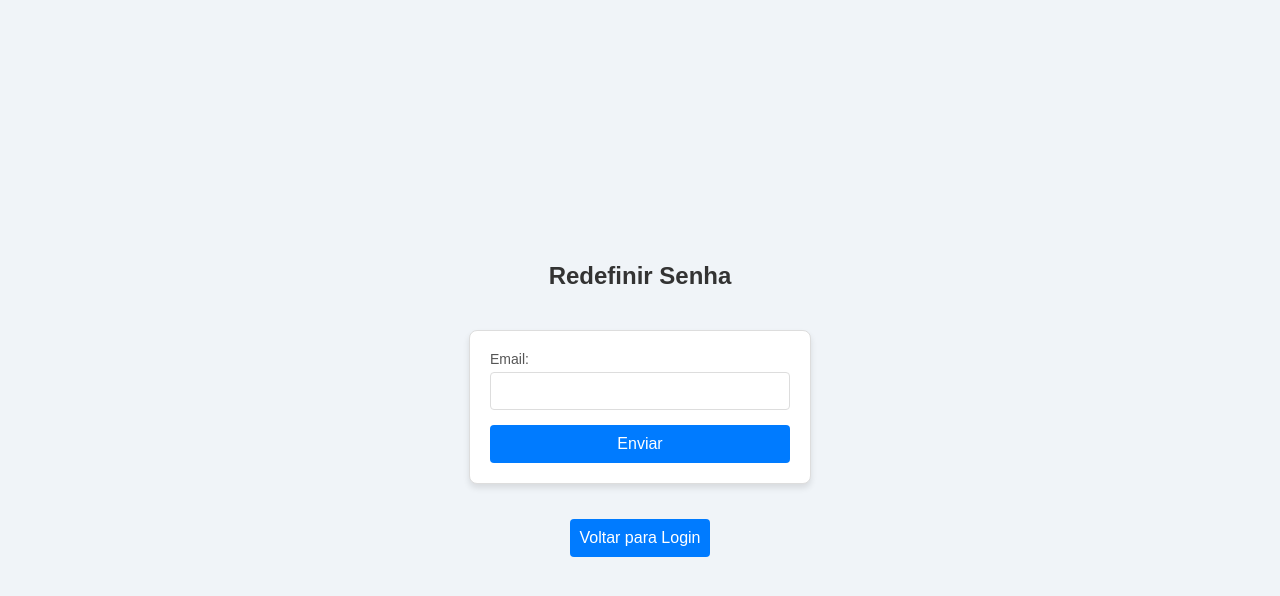
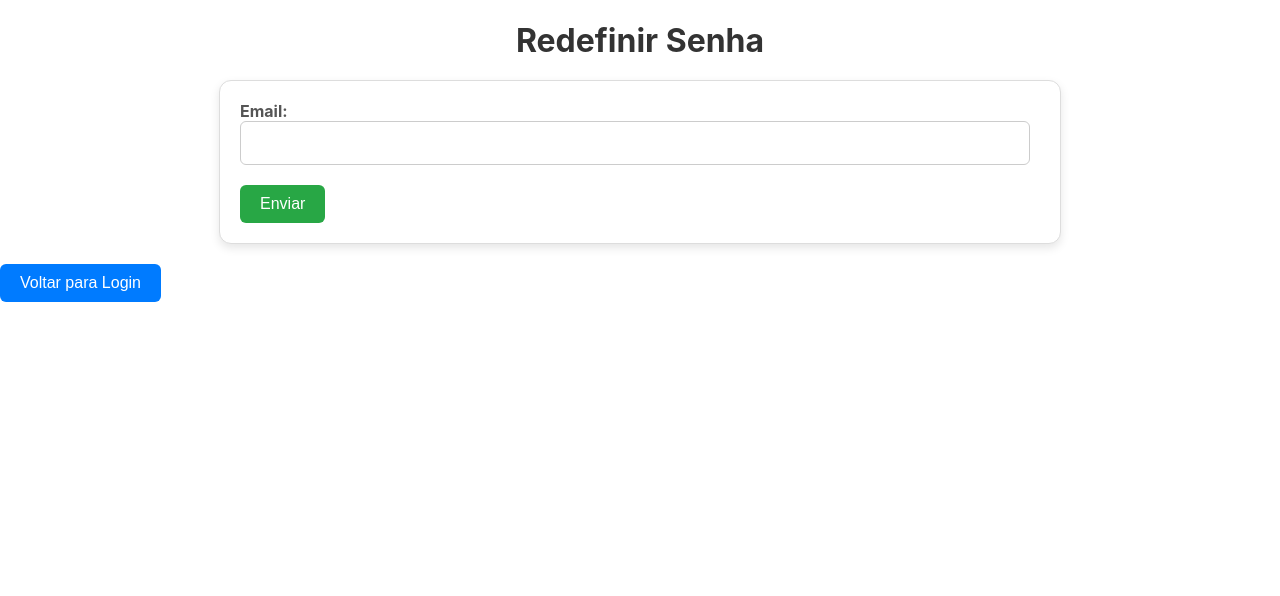
Before and after one commit to MateusChichera/FRONT-END, a React (Create React App) app: page /redefinir-senha in a window 1280 px wide. Shown: the top 596 px of the page. Built offline with nearby package versions, Linux system fonts and the light colour scheme.

Commit message:
AJUSTADO BOTÃO DO CHECK-OUT

```diff
--- a/package.json
+++ b/package.json
@@ -13,6 +13,8 @@
     "buffer": "^6.0.3",
     "crypto-browserify": "^3.12.1",
     "jsonwebtoken": "^9.0.2",
+    "jspdf": "^2.5.2",
+    "jspdf-autotable": "^3.8.4",
     "os-browserify": "^0.3.0",
     "react": "^18.3.1",
     "react-bootstrap": "^2.10.2",
@@ -24,7 +26,8 @@
     "stream-browserify": "^3.0.0",
     "url": "^0.11.4",
     "util": "^0.12.5",
-    "web-vitals": "^2.1.4"
+    "web-vitals": "^2.1.4",
+    "xlsx": "^0.18.5"
   },
   "scripts": {
     "start": "react-scripts start",
--- a/src/Paginas/Agendar/TabelaAgendamentos.jsx
+++ b/src/Paginas/Agendar/TabelaAgendamentos.jsx
@@ -134,7 +134,7 @@ function TabelaAgendamentos() {
                         <i className="fas fa-check"></i> Aprovar
                       </button>
                     )}
-                    {agendamento.age_status === 'aprovado' &&
+                    {agendamento.age_status === 'check-in' &&
                       !agendamento.check_out && ( // Só exibe se check_out estiver vazio
                         <button
                           className={`btn ${
--- a/src/Paginas/Login/Redefinirsenha.css
+++ /dev/null
@@ -1,100 +0,0 @@
-.login-container,
-.redefinir-container {
-    display: flex;
-    flex-direction: column;
-    justify-content: center;
-    align-items: center;
-    height: 100vh;
-    background-color: #f0f4f8;
-    font-family: Arial, sans-serif;
-}
-
-h2 {
-    color: #333;
-    margin-bottom: 20px;
-}
-
-form {
-    background: #fff;
-    padding: 20px;
-    border-radius: 8px;
-    box-shadow: 0 4px 6px rgba(0, 0, 0, 0.1);
-    width: 300px;
-    display: flex;
-    flex-direction: column;
-}
-
-form div {
-    margin-bottom: 15px;
-    width: 100%;
-}
-
-label {
-    font-size: 14px;
-    color: #555;
-    margin-bottom: 5px;
-    display: block;
-}
-
-input {
-    width: 100%;
-    padding: 10px;
-    font-size: 14px;
-    border: 1px solid #ddd;
-    border-radius: 4px;
-    box-sizing: border-box;
-}
-
-button {
-    background-color: #007bff;
-    color: #fff;
-    border: none;
-    padding: 10px;
-    font-size: 16px;
-    border-radius: 4px;
-    cursor: pointer;
-    transition: background-color 0.3s;
-}
-
-button:hover {
-    background-color: #0056b3;
-}
-
-.success {
-    color: green;
-    font-size: 14px;
-    margin-top: 10px;
-}
-
-.error {
-    color: red;
-    font-size: 14px;
-    margin-top: 10px;
-}
-
-.forgot-password {
-    margin-top: 15px;
-}
-
-.forgot-password a {
-    color: #007bff;
-    text-decoration: none;
-}
-
-.forgot-password a:hover {
-    text-decoration: underline;
-}
-
-.back-button {
-    margin-top: 15px;
-    padding: 10px;
-    background-color: #007bff;
-    color: white;
-    border: none;
-    cursor: pointer;
-    text-align: center;
-}
-
-.back-button:hover {
-    background-color: #0056b3;
-}
--- a/src/Paginas/Login/Redefinirsenha.jsx
+++ b/src/Paginas/Login/Redefinirsenha.jsx
@@ -1,14 +1,14 @@
 import React, { useState } from 'react';
 import axios from 'axios';
-import { useNavigate } from 'react-router-dom';  // Importando useNavigate para redirecionamento
-import './Redefinirsenha.css';
+import { useNavigate } from 'react-router-dom';
+import './Login.css';
 
 const RedefinirSenha = () => {
     const [email, setEmail] = useState('');
     const [success, setSuccess] = useState('');
     const [error, setError] = useState('');
     const apiUrl = process.env.REACT_APP_API_URL;
-    const navigate = useNavigate();  // Instanciando o hook para redirecionamento
+    const navigate = useNavigate();
 
     const handleSubmit = async (e) => {
         e.preventDefault();
@@ -21,7 +21,7 @@ const RedefinirSenha = () => {
 
             // Redireciona para a tela de login após 3 segundos
             setTimeout(() => {
-                navigate('/login');  // Altere '/login' para a rota correta do seu sistema
+                navigate('/login');
             }, 3000);
         } catch (err) {
             setError('Erro ao solicitar redefinição de senha. Tente novamente.');
@@ -30,25 +30,26 @@ const RedefinirSenha = () => {
 
     return (
         <div className="redefinir-container">
-            <h2>Redefinir Senha</h2>
+            <h1>Redefinir Senha</h1>
             <form onSubmit={handleSubmit}>
-                <div>
+                <div className="form-group">
                     <label htmlFor="email">Email:</label>
                     <input
                         type="email"
                         id="email"
                         value={email}
                         onChange={(e) => setEmail(e.target.value)}
+                        className="form-control"
                         required
                     />
                 </div>
-                <button type="submit">Enviar</button>
+                <button type="submit" className="btn btn-gravar">Enviar</button>
             </form>
             {success && <p className="success">{success}</p>}
             {error && <p className="error">{error}</p>}
 
             {/* Botão para voltar à tela de login */}
-            <button onClick={() => navigate('/login')} className="back-button">Voltar para Login</button>
+            <button onClick={() => navigate('/login')} className="btn btn-editar">Voltar para Login</button>
         </div>
     );
 };
```
Also changed, not shown: src/Componentes/NavBar.jsx (+45 -53 lines), 1 other file (tests, documents, lock files or other folders).
